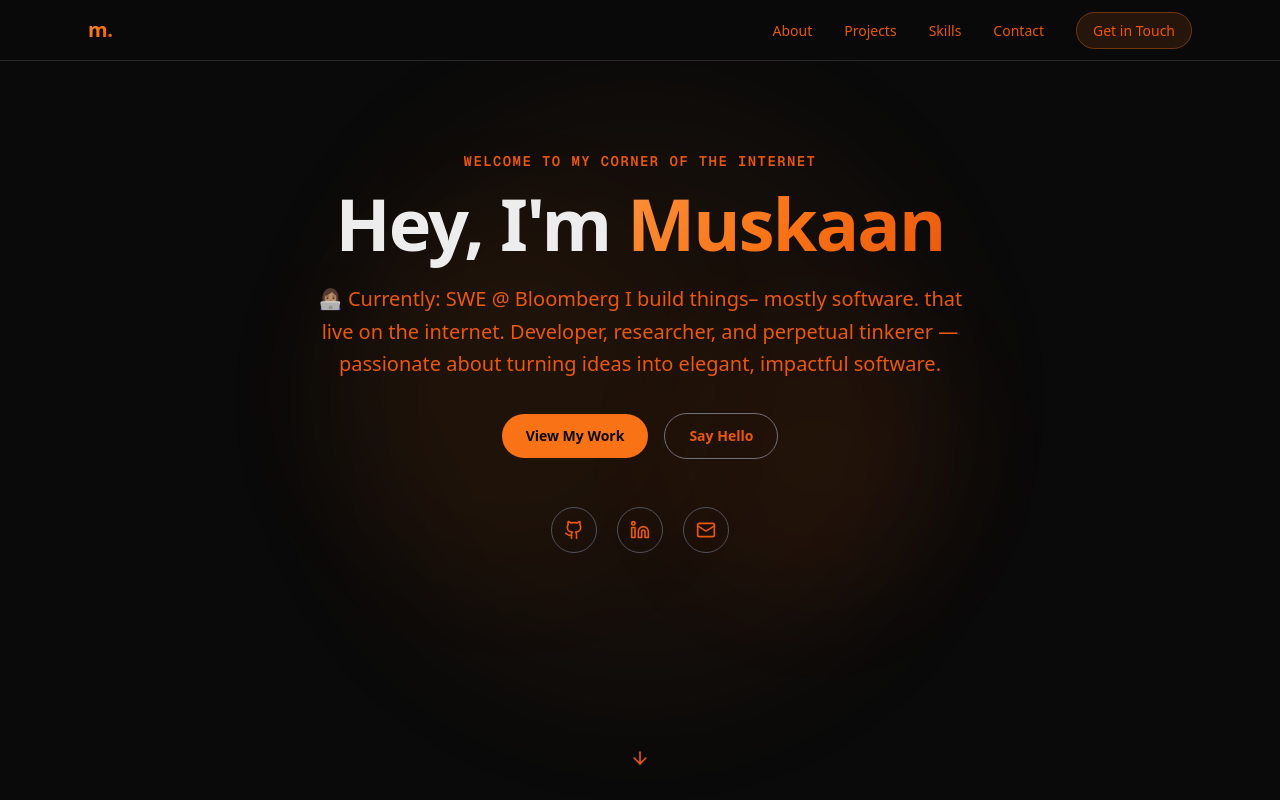
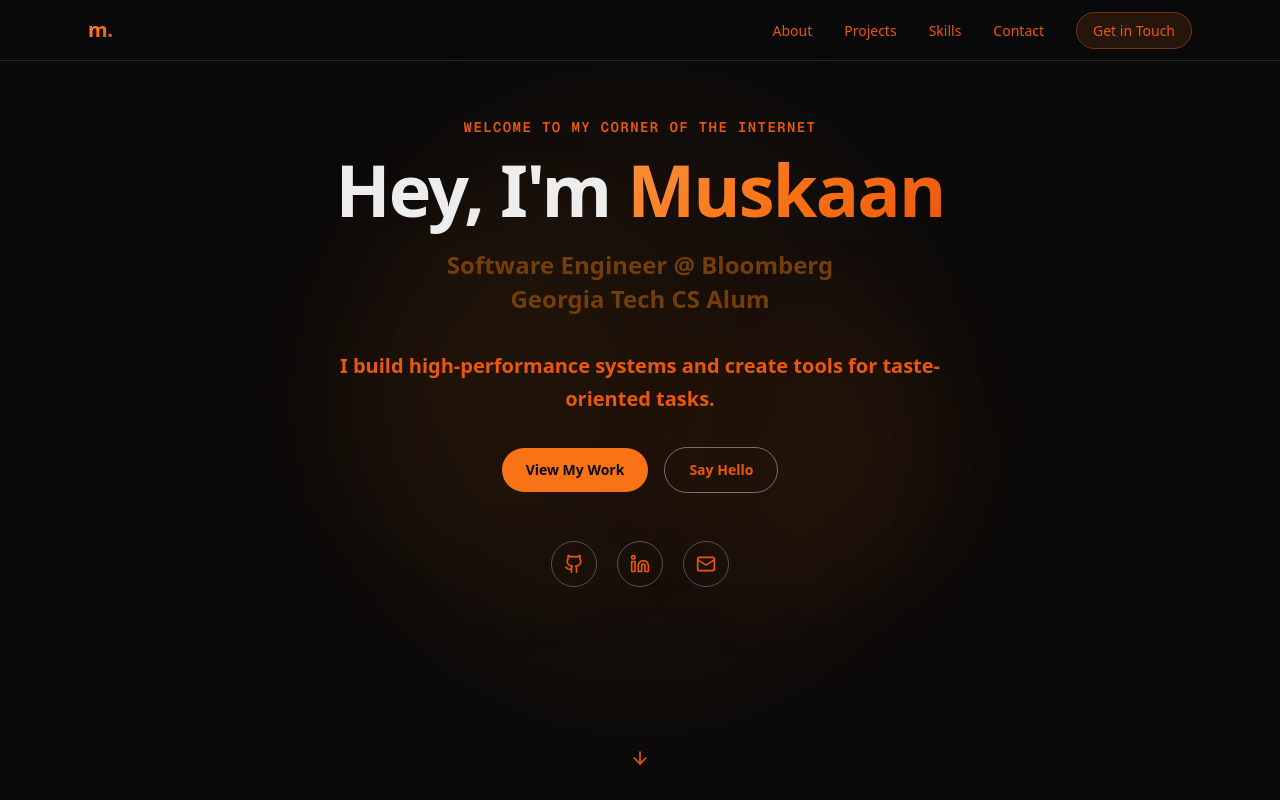
Before and after one commit to m-skaan/musk2an, a Next.js app: page / in a window 1280 px wide. Shown: the top 800 px of the page. Built offline with nearby package versions, Linux system fonts and the light colour scheme.

Commit message:
change blurb

```diff
--- a/src/components/Hero.tsx
+++ b/src/components/Hero.tsx
@@ -43,10 +43,12 @@ export default function Hero() {
           transition={{ duration: 0.8, delay: 0.7 }}
           className="text-lg md:text-xl text-orange-600 max-w-2xl mx-auto mb-8 leading-relaxed"
         >
-          👩🏽‍💻 Currently: SWE @ Bloomberg
-          I build things– mostly software. that live on the internet. Developer, researcher, and
-          perpetual tinkerer — passionate about turning ideas into elegant,
-          impactful software.
+          <span className="text-xl md:text-2xl font-semibold text-yellow-900">Software Engineer @ Bloomberg</span>
+          <br />
+          <span className="text-xl md:text-2xl font-semibold text-yellow-900">Georgia Tech CS Alum</span>
+          <br />
+          <br />
+          <span className="text-lg md:text-xl font-semibold">I build high-performance systems and create tools for taste-oriented tasks.</span>
         </motion.p>
 
         <motion.div
```
